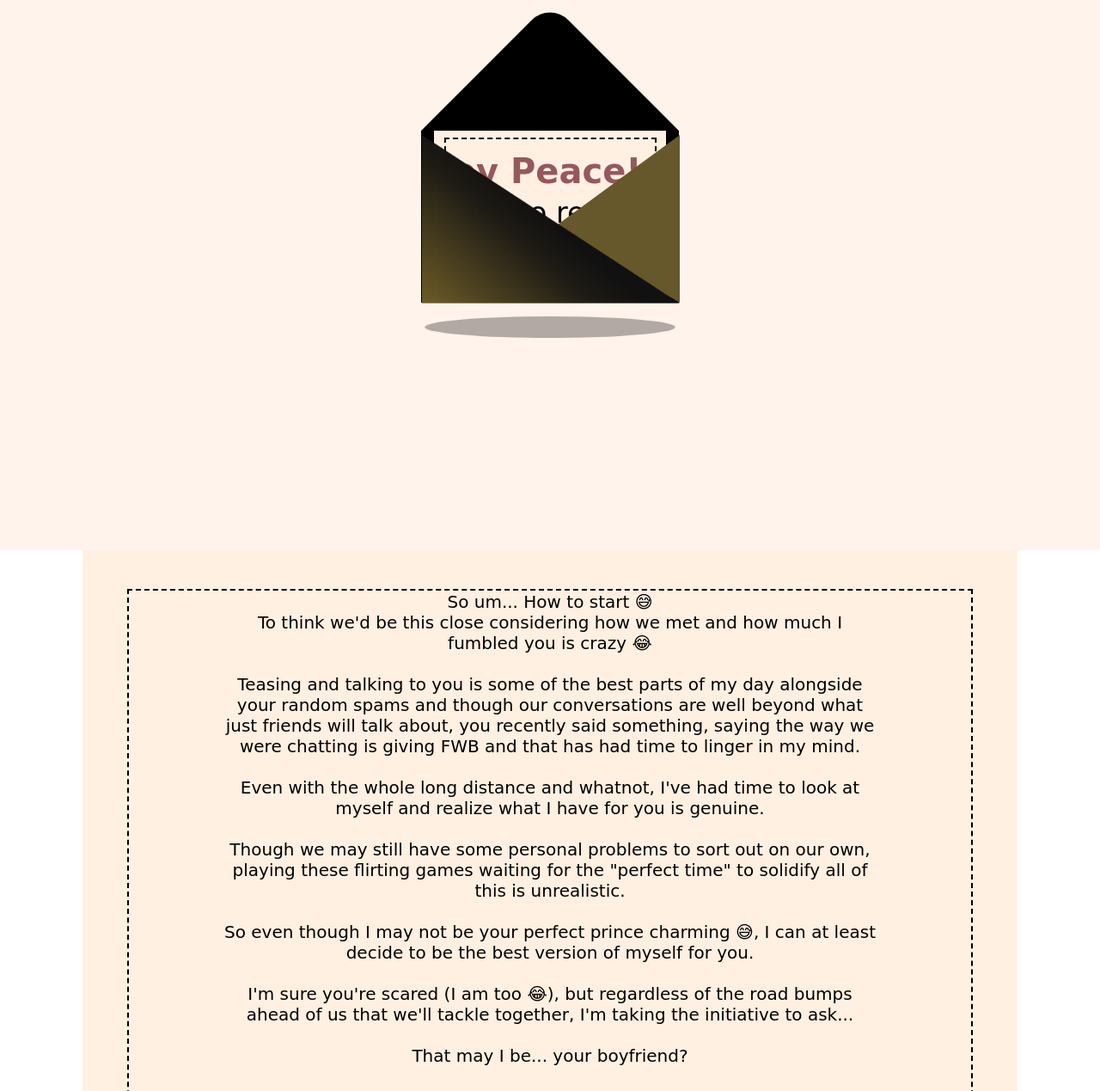
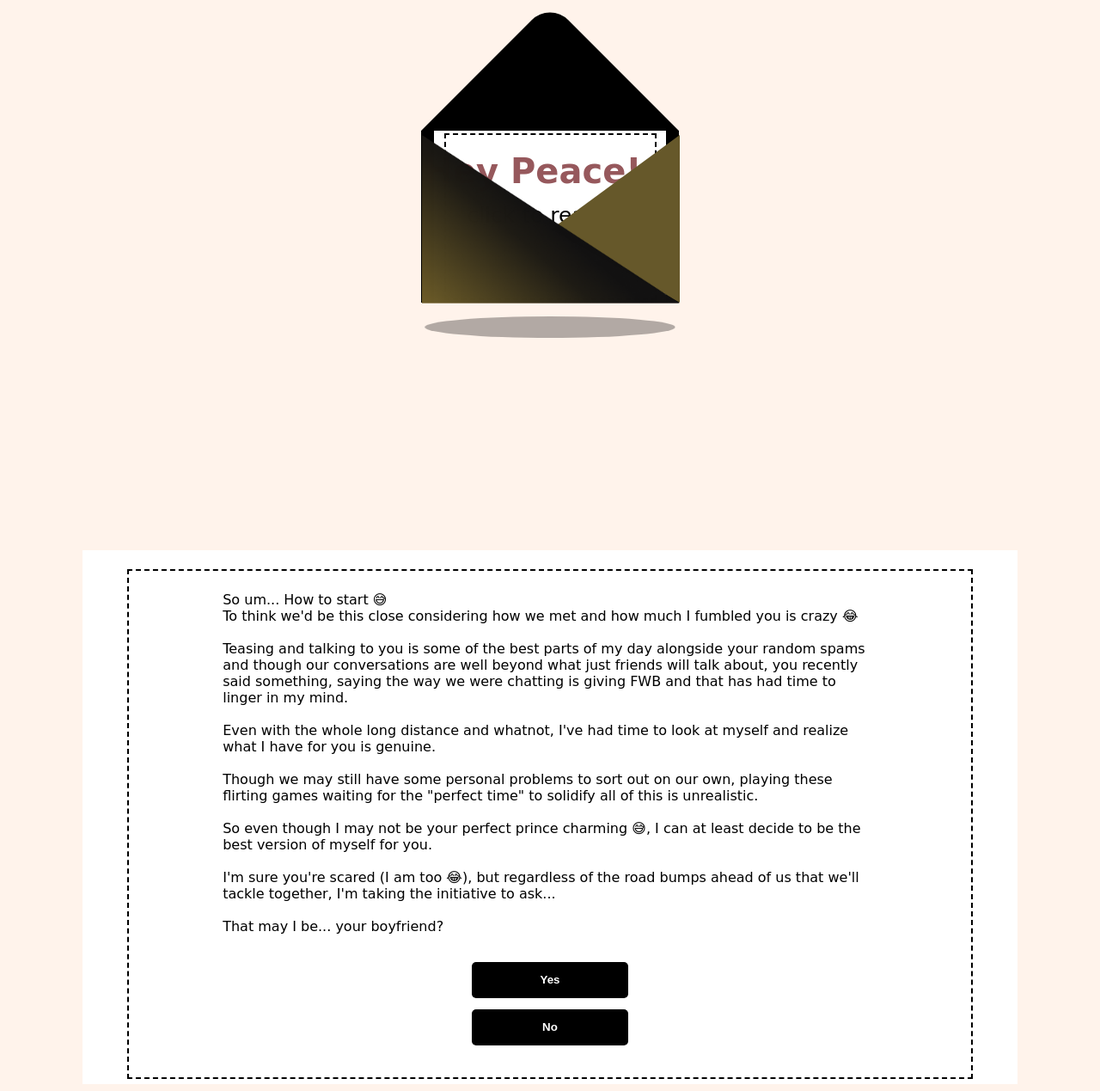
Before and after one commit to AyoDaCoda/From-Didi, a plain HTML site: page index.html in a window 1280 px wide. Shown: the part 160-1429 px from the top of the page at 86% size. Drawn offline with Linux system fonts and the light colour scheme; a web font is replaced by a local one.

Commit message:
Update main.css

```diff
--- a/main.css
+++ b/main.css
@@ -1,13 +1,14 @@
 :root{
     --gold: #d4b44c;
     --dark-gold: #66582A;
-    --like-white: #FFF0E2;
+    --like-white: #ffffff;
 }
 
 body{
     margin: 0;
     padding: 0;
     overflow: hidden;
+    background-color: rgb(255, 243, 235);
 }
 
 .container{
@@ -18,16 +19,14 @@ body{
     justify-content: center;
     align-items: center;
     font-family: "Rouge Script", cursive;
-    background-color: rgb(255, 243, 235);
 }
 a{
     text-decoration: none;
 }
 
-.title{
-    margin-bottom: 2.5em;
-    margin-top: 0;
-    font-size: 45px;
+.hey{
+    text-align: center;
+    position: fixed;
 }
 .valentines{
     display: flex;
@@ -116,7 +115,7 @@ a{
 .letter::before{
     content: '';
     position: absolute;
-    height: 90%;
+    height: 95%;
     width: 90%;
     border: 2px dashed black;
 }
@@ -151,18 +150,23 @@ a{
     align-items: center;
     flex-direction: column;
     gap: 2em;
-    transform: translateY(100%);
+    position: absolute;
+    top: 100%;
+    font-family: cursive;
+    /* visibility: hidden;
+    opacity: 0; */
 }
 
 .actual-letter p{
     width: 70%;
-    font-size: 20px;
+    font-size: 16px;
     margin: 0;
     z-index: 99;
+    text-align: left;
 }
 
-.annotation{
-    text-align: right;
+small{
+    font-size: 25px;
 }
 
 .buttons{
@@ -183,84 +187,11 @@ a{
 }
 
 .show{
-    transform: translateY(-50px);
+    top: 20%;
+    visibility: visible;
+    opacity: 1;
 }
 
 .reveal{
     transform: translateY(-180px) rotate(20deg) translateX(20px) !important;
 }
-
-/*phone view*/
-/*
-@media only screen and (max-width: 320px){
-    .valentines{
-        transform: scale(0.7);
-    }
-}
-
-@media only screen and (max-width: 767px){
-    .valentines{
-        transform: scale(1);
-    }
-
-    .title{
-        position: relative;
-        top: -100px;
-    }
-
-    .actual-letter p{
-        font-size: 30px;
-    }
-
-    .buttons button{
-        font-size: 15px;
-    }
-}
-
-@media only screen and (min-width: 768px){
-    .valentines{
-        transform: scale(2);
-    }
-
-    .title{
-        position: relative;
-        top: -350px;
-        font-size: 80px;
-    }
-
-    .actual-letter p{
-        font-size: 60px;
-    }
-
-    .actual-letter{
-        padding-top: 6em;
-    }
-
-    .buttons button{
-        font-size: 30px;
-    }
-}
-
-@media only screen and (min-width: 1024px){
-    .valentines{
-        transform: scale(2);
-    }
-
-    .title{
-        position: relative;
-        top: -400px;
-        font-size: 150px;
-    }
-
-    .actual-letter p{
-        font-size: 90px;
-    }
-
-    .actual-letter{
-        padding-top: 8em;
-    }
-
-    .buttons button{
-        font-size: 50px;
-    }
-} */
```
